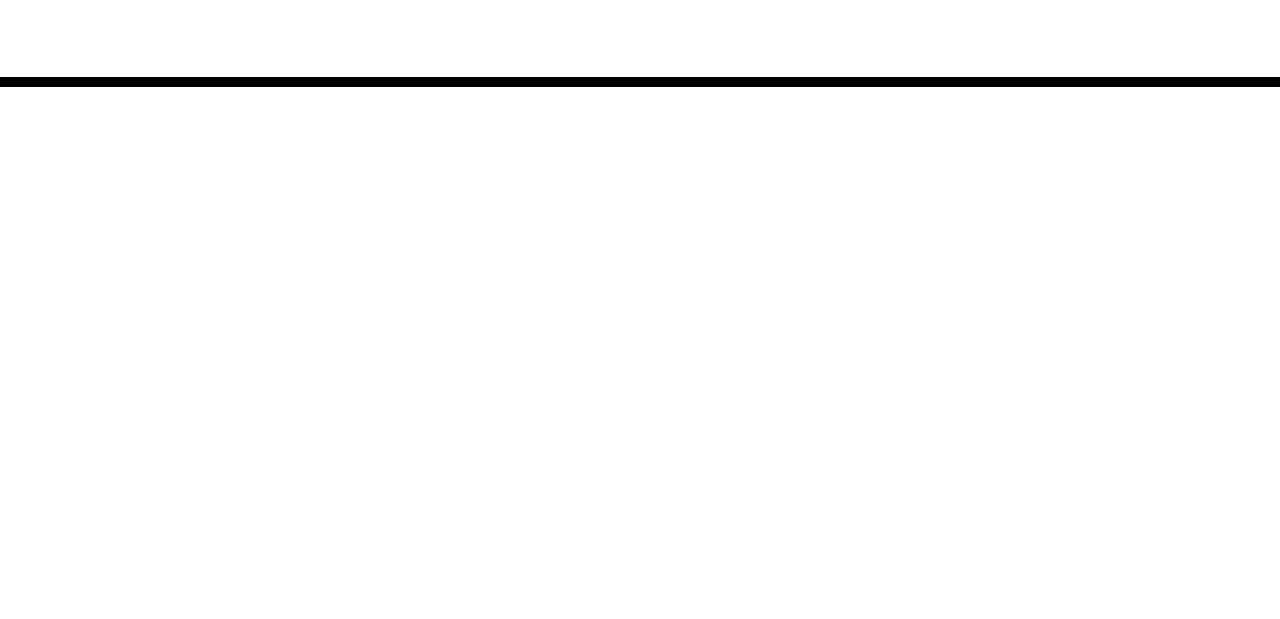
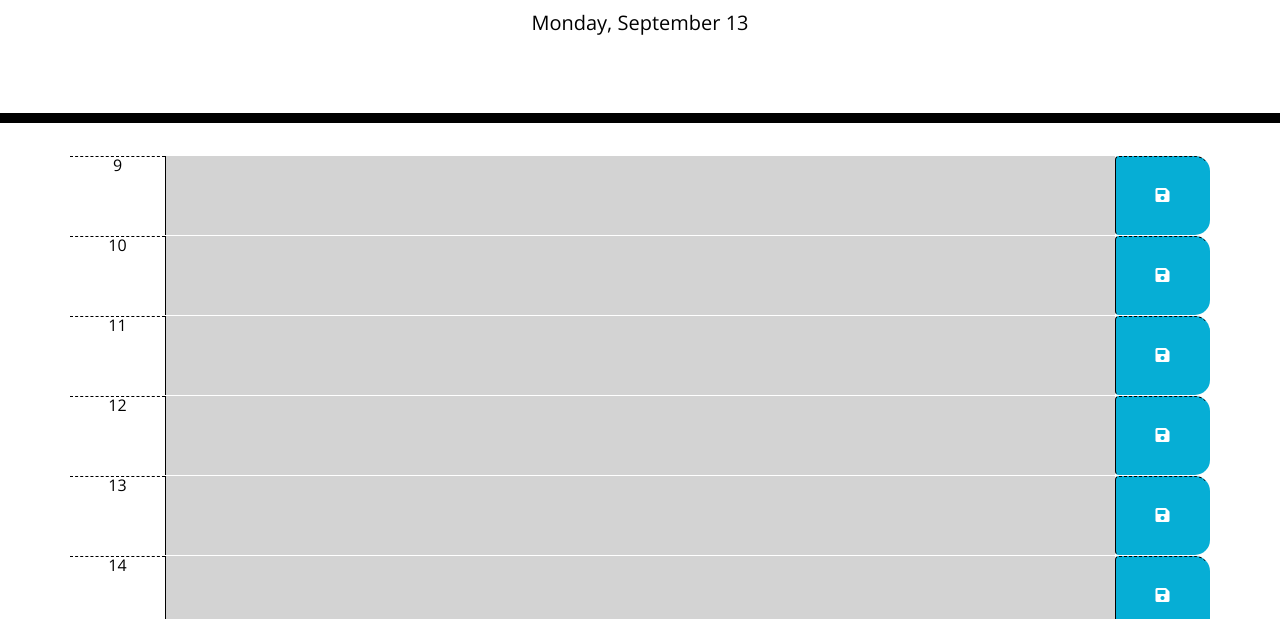
Before and after one commit to DoctorMuch/work-planner, a plain HTML site: page index.html in a window 1280 px wide. Shown: the part 181-800 px from the top of the page. Drawn offline with nearby package versions, Linux system fonts and the light colour scheme.

Commit message:
scheduler is laid out with current date and labels

```diff
--- a/index.html
+++ b/index.html
@@ -28,11 +28,19 @@
       <p class="lead">A simple calendar app for scheduling your work day</p>
       <p id="currentDay" class="lead"></p>
     </header>
-    <div class="container">
-      <!-- Timeblocks go here -->
-    </div>
+    <main id="schedule" class="container"></main>
 
     <script src="https://code.jquery.com/jquery-3.4.1.min.js"></script>
-    <script src="https://cdnjs.cloudflare.com/ajax/libs/moment.js/2.24.0/moment.min.js"></script>
+    <script src="https://cdnjs.cloudflare.com/ajax/libs/dayjs/1.10.7/dayjs.min.js" integrity="sha512-bwD3VD/j6ypSSnyjuaURidZksoVx3L1RPvTkleC48SbHCZsemT3VKMD39KknPnH728LLXVMTisESIBOAb5/W0Q==" crossorigin="anonymous" referrerpolicy="no-referrer"></script>
+    <!-- <script src="https://cdnjs.cloudflare.com/ajax/libs/moment.js/2.24.0/moment.min.js"></script> -->
+    <script src="script2.js"></script>
   </body>
 </html>
+
+
+<!--
+Time past, present, upcoming color coding
+  Editable in text and saveable/persistent
+
+M-F weekly calendar
+  Use Local Storage -->
--- /dev/null
+++ b/script2.js
@@ -0,0 +1,74 @@
+$(document).ready(function () {
+  const hours = [9, 10, 11, 12, 13, 14, 15, 16, 17, 18];
+
+  let body = document.body;
+  let schedulerEl = document.getElementById("schedule");
+
+  $("#currentDay").text(getFormattedDate);
+
+  function getFormattedDate() {
+    return dayjs().format("dddd, MMMM D");
+  };
+
+  let getCurrentTime = function(){
+    let rightNow = dayjs().format("h");
+    console.log(rightNow);
+    return rightNow;
+  };
+
+  let auditTime = function(schedulerEl){
+    let date = $(schedulerEl).find("p").text().trim();
+
+    let time = dayjs(date, "L");
+
+    if (dayjs().isAfter(time)){
+      $(schedulerEl).addClass("past");
+    }
+    else if (dayjs().diff(time, "hours") === 0) {
+      $(schedulerEl).addClass("present");
+    }
+  }
+
+  function getRow(hour) {
+    let rowDiv = document.createElement("div");
+    rowDiv.setAttribute("class", "row time-block");
+    rowDiv.setAttribute("id", `hour-${hour}`);
+
+    let labelDiv = document.createElement("div");
+    labelDiv.setAttribute("class", "col-md-1 hour");
+    labelDiv.setAttribute("id", `hour-${hour}-label`);
+    labelDiv.textContent = hour;
+
+    let textAreaEl = document.createElement("textarea");
+    textAreaEl.setAttribute("class", "col-md-10 description past");
+    textAreaEl.setAttribute("id", `textarea-${hour}`);
+    if (localStorage.getItem(hour)){
+      textAreaEl.textContent = localStorage.getItem(hour);
+    }
+
+    let saveBtnEl = document.createElement("button");
+    saveBtnEl.setAttribute("class", "btn saveBtn col-md-1 hour");
+    saveBtnEl.setAttribute("id", `btn-hour-${hour}`);
+    saveBtnEl.addEventListener("click", function(){
+      const textEntry = document.querySelector(`#textarea-${hour}`).value;
+      console.log(textEntry);
+      localStorage.setItem(hour, textEntry);
+    })
+
+    let iconEl = document.createElement("i");
+    iconEl.setAttribute("class", "fas fa-save mt-4");
+
+    body.appendChild(schedulerEl);
+
+    schedulerEl.appendChild(rowDiv);
+
+    rowDiv.appendChild(labelDiv);
+    rowDiv.appendChild(textAreaEl);
+    rowDiv.appendChild(saveBtnEl);
+    saveBtnEl.appendChild(iconEl);
+  }
+
+  for (let i = 0; i < hours.length; i++) {
+    getRow(hours[i]);
+  }
+});
--- a/style.css
+++ b/style.css
@@ -63,6 +63,14 @@ textarea{
   border-bottom-right-radius: 15px;
   background-color: #06AED5;
   color: white;
+  display: flex;
+  justify-content: space-around;
+
+}
+
+i {
+  text-align: center;
+  align-content: center;
 }
 
 .saveBtn i:hover {
```
Also changed, not shown: script.js (added, +17 -0 lines).
